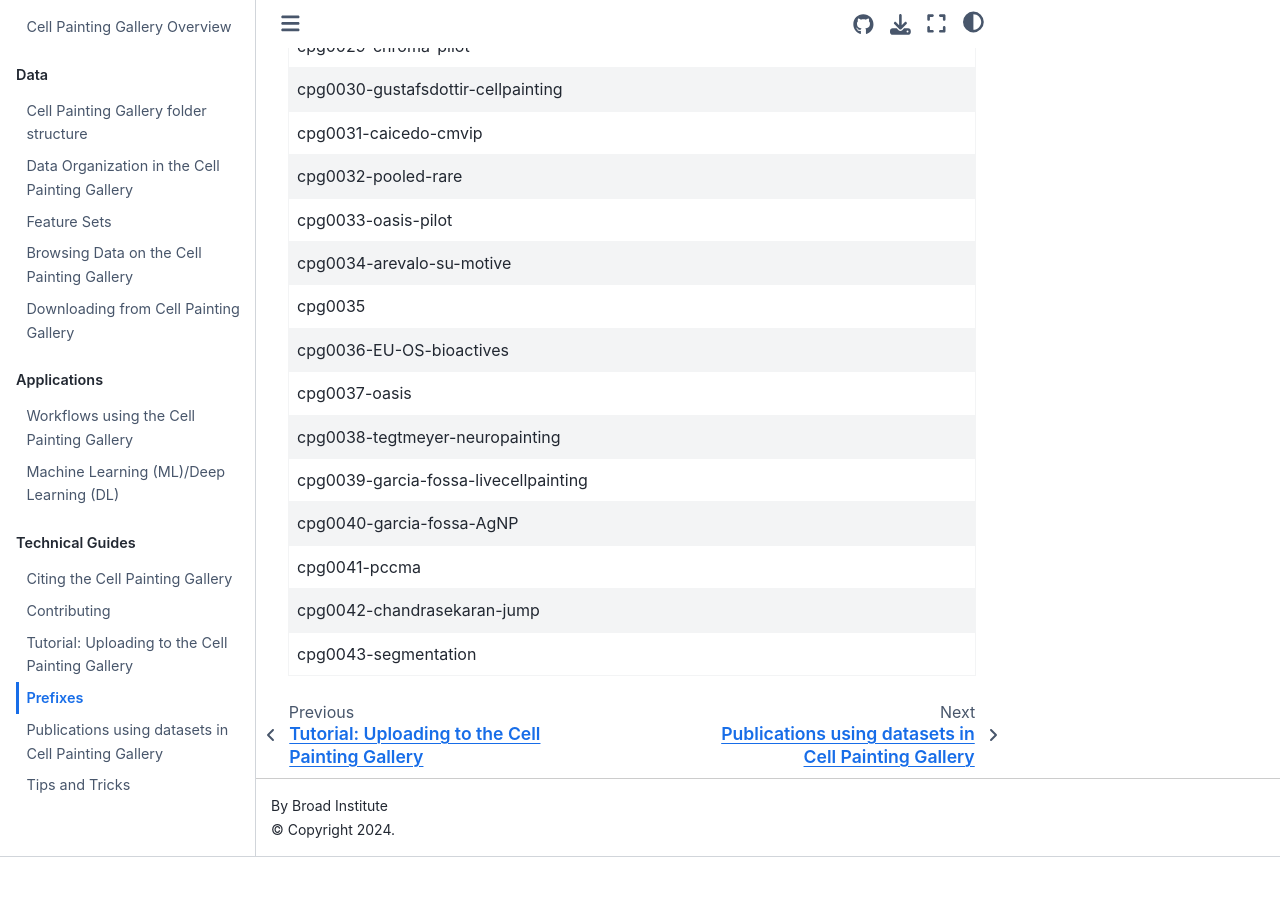
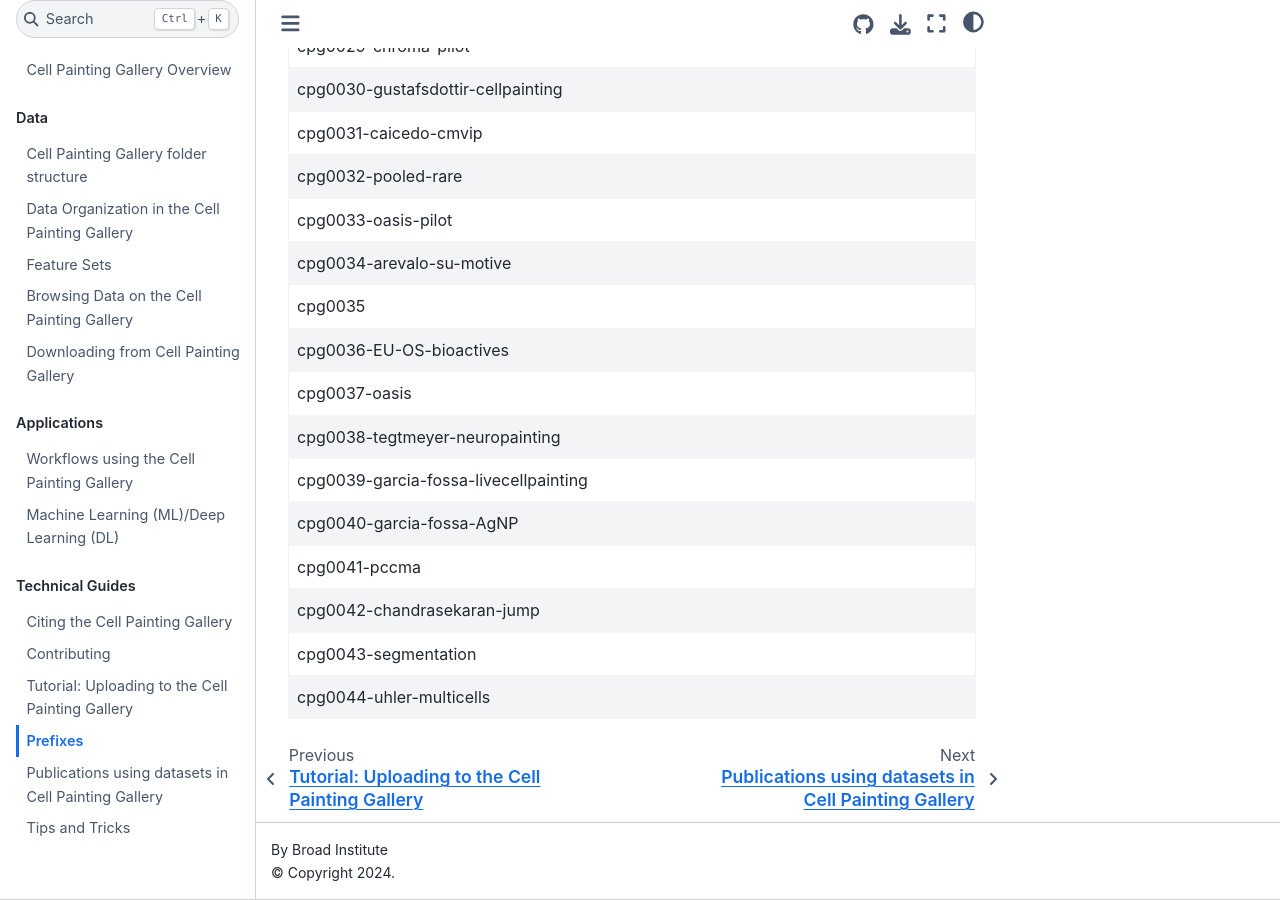
Before and after one commit to broadinstitute/cellpainting-gallery, a Jupyter Book: the page built from documentation/prefixes.md, in a window 1280 px wide and 900 px high, scrolled down 1511 px. Built offline with Jupyter Book 1.0.4 settings and Sphinx 7.4.7 and the Sphinx Book theme 1.1.4, drawn with Linux system fonts in a browser that asks for light colours; pages that are not in the unit, such as notebooks, are missing from menus; before the commit the page ends 2368 px from its top, so only the background shows below that.

Commit message:
add cpg0044

```diff
--- a/documentation/prefixes.md
+++ b/documentation/prefixes.md
@@ -49,3 +49,4 @@
 | cpg0041-pccma                            |
 | cpg0042-chandrasekaran-jump              |
 | cpg0043-segmentation                     |
+| cpg0044-uhler-multicells                 |
```
